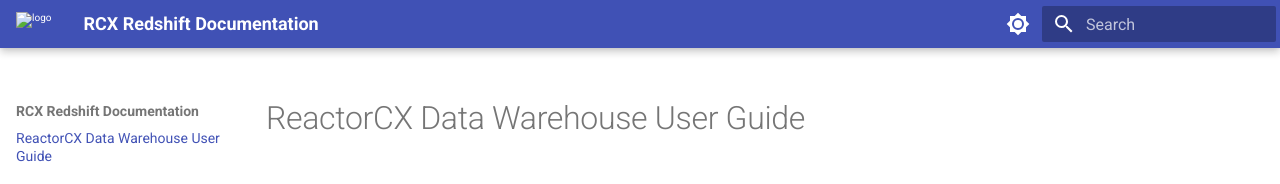
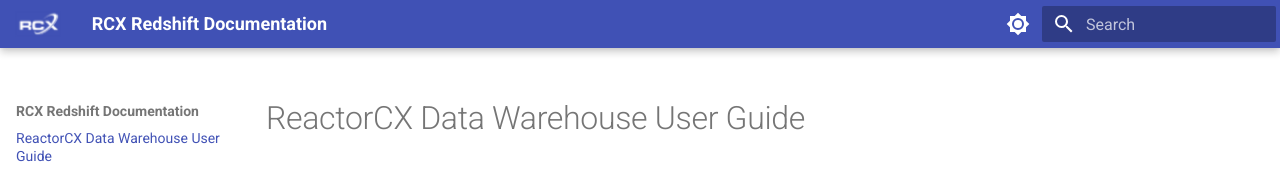
Before and after one commit to rushirpatil/mkdocs-material, an MkDocs documentation site: the page built from docs/Introduction to Data Warehouse User Guide.md, in a window 1280 px wide and 900 px high. Shown: the top 184 px of the window. Built offline with MkDocs 1.6.1 and Material for MkDocs 9.7.7, drawn with Linux system fonts in a browser that asks for light colours.

Commit message:
$Adding Documentations

```diff
--- a/docs/Introduction to Data Warehouse User Guide.md
+++ b/docs/Introduction to Data Warehouse User Guide.md
@@ -59,7 +59,7 @@
 
 - Loyalty References Data
 
-# Querying data for Metrics
+## Querying data for Metrics
 
 ## Tools for Querying
 
--- a/mkdocs.yml
+++ b/mkdocs.yml
@@ -8,7 +8,7 @@
 
 theme:
   name: material
-  logo: 'mkdocs-material/docs/images/RCX Logo.png'
+  logo: 'Images/RCX_Logo.png'
   features:
     - navigation.sections
     - navigation.top
```
Also changed, not shown: docs/ReactorCX Data Warehouse User Guide/Foundation Level Queries/Loyalty Members.md (+1 -1 lines), docs/ReactorCX Data Warehouse User Guide/Foundation Level Queries/Loyalty Programs.md (+1 -1 lines), docs/Images/RCX_Logo.png (renamed from docs/Images/RCX Logo.png).
